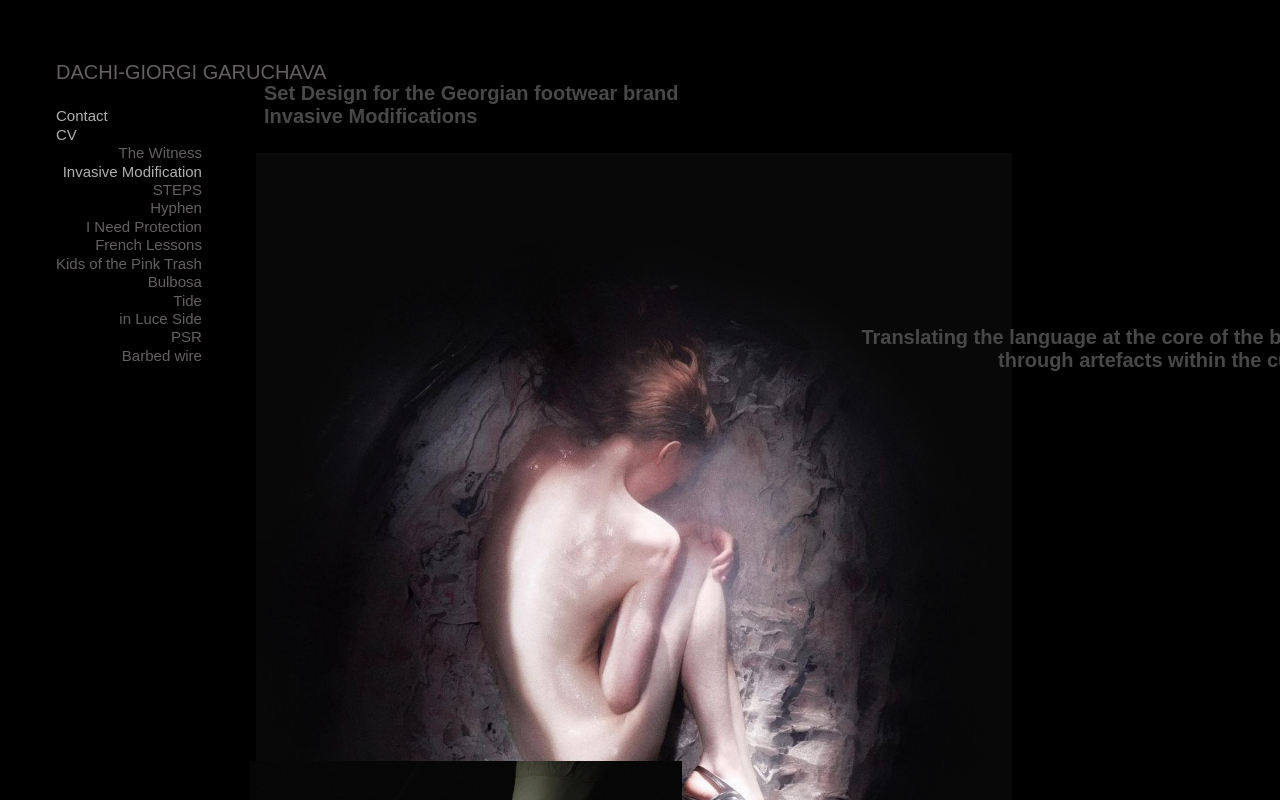
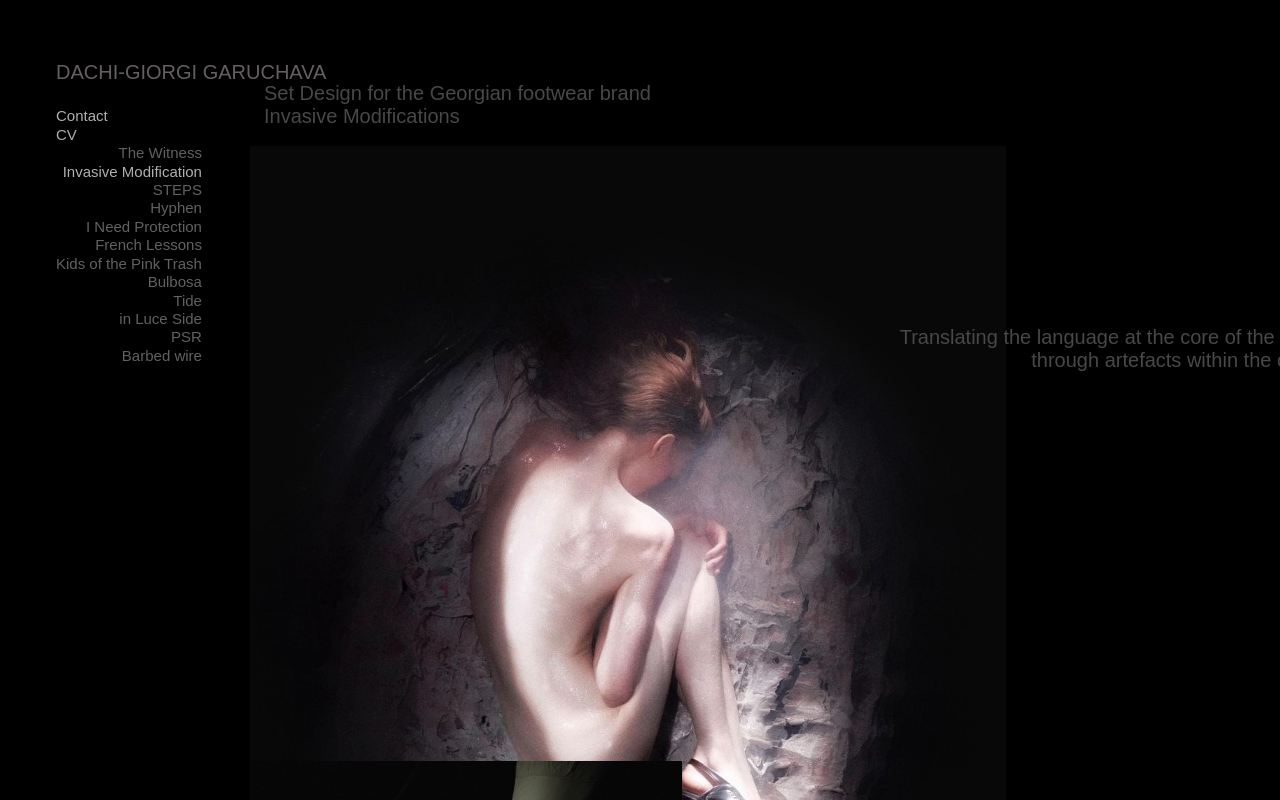
Before and after one commit to anukitsim/dachi, a React (Create React App) app: page /invasive-modification in a window 1280 px wide. Shown: the top 800 px of the page. Built offline with nearby package versions, Linux system fonts and the light colour scheme; a web font is replaced by a local one.

Commit message:
some changes to make page more responsive

```diff
--- a/src/components/invasive-modification/insasive-modification.styles.css
+++ b/src/components/invasive-modification/insasive-modification.styles.css
@@ -5,8 +5,9 @@
   align-items: flex-start;
   max-width: 100%;
   min-height: 100vh;
-  margin-right: 1.25rem;
+  /* margin-right: 1.25rem; */
   padding-bottom: 2.5rem;
+  max-width: 100%;
 }
 
 .insasiveModification-header {
@@ -15,6 +16,7 @@
   color: #484848;
   margin-top: -18.1rem;
   margin-left: 13rem;
+  font-weight: normal;
 }
 
 .img-container {
@@ -38,14 +40,15 @@
 
 .img1 {
   position: absolute;
-  top: -8px;
-  left: 10.5rem;
+  top: -2%;
+  left: 15%;
   width: 70%;
   height: auto;
   z-index: 0;
 }
 
 .video-text{
+  font-weight: normal;
   font-size: 1.25rem;
   color: #484848;
   position: absolute;
```
